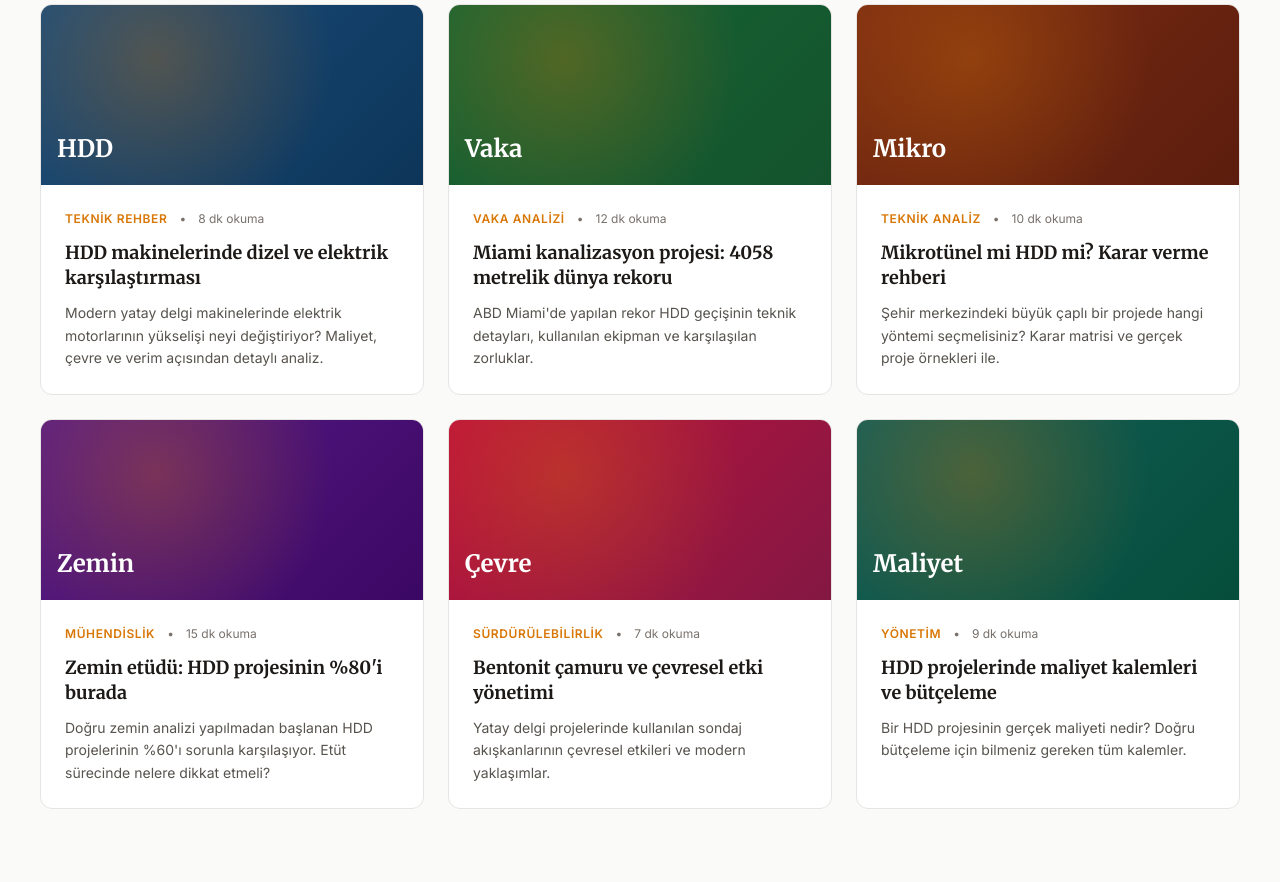
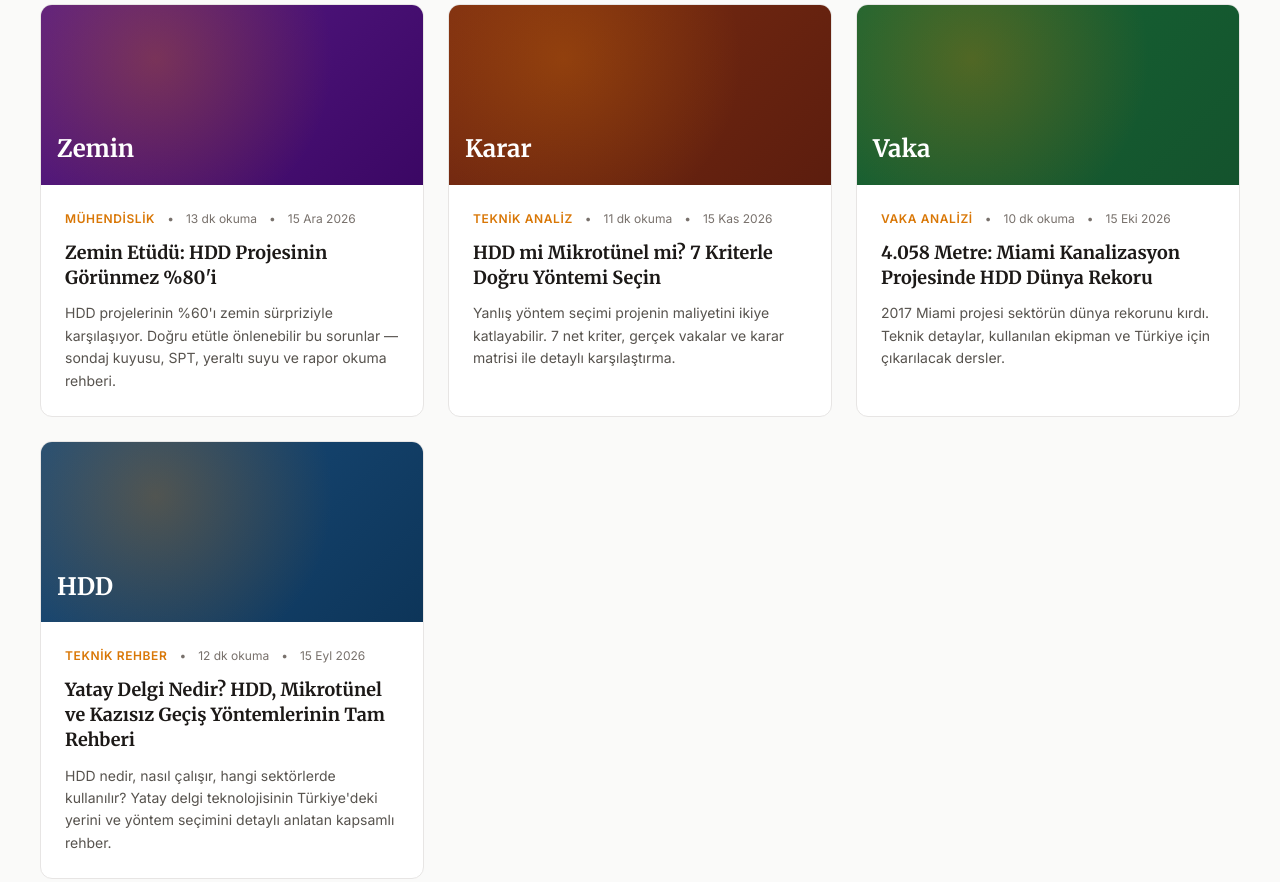
Before and after one commit to yalibuk/yataydelgi-site, a plain HTML site: page index.html in a window 1280 px wide. Shown: the part 3957-4839 px from the top of the page. Drawn offline with Linux system fonts and the light colour scheme.

Commit message:
Add files via upload

```diff
--- a/index.html
+++ b/index.html
@@ -1558,7 +1558,58 @@
     </div>
 
     <div class="articles-grid">
-      <article class="article-card">
+      <a href="makale-4-zemin-etudu.html" class="article-card" style="text-decoration: none; color: inherit;">
+        <div class="article-cover cover-4">
+          <div class="article-cover-text">Zemin</div>
+        </div>
+        <div class="article-body">
+          <div class="article-meta">
+            <span class="article-cat">Mühendislik</span>
+            <span>•</span>
+            <span>13 dk okuma</span>
+            <span>•</span>
+            <span>15 Ara 2026</span>
+          </div>
+          <h3>Zemin Etüdü: HDD Projesinin Görünmez %80'i</h3>
+          <p>HDD projelerinin %60'ı zemin sürpriziyle karşılaşıyor. Doğru etütle önlenebilir bu sorunlar — sondaj kuyusu, SPT, yeraltı suyu ve rapor okuma rehberi.</p>
+        </div>
+      </a>
+
+      <a href="makale-3-hdd-mikrotunel.html" class="article-card" style="text-decoration: none; color: inherit;">
+        <div class="article-cover cover-3">
+          <div class="article-cover-text">Karar</div>
+        </div>
+        <div class="article-body">
+          <div class="article-meta">
+            <span class="article-cat">Teknik Analiz</span>
+            <span>•</span>
+            <span>11 dk okuma</span>
+            <span>•</span>
+            <span>15 Kas 2026</span>
+          </div>
+          <h3>HDD mi Mikrotünel mi? 7 Kriterle Doğru Yöntemi Seçin</h3>
+          <p>Yanlış yöntem seçimi projenin maliyetini ikiye katlayabilir. 7 net kriter, gerçek vakalar ve karar matrisi ile detaylı karşılaştırma.</p>
+        </div>
+      </a>
+
+      <a href="makale-2-miami-rekoru.html" class="article-card" style="text-decoration: none; color: inherit;">
+        <div class="article-cover cover-2">
+          <div class="article-cover-text">Vaka</div>
+        </div>
+        <div class="article-body">
+          <div class="article-meta">
+            <span class="article-cat">Vaka Analizi</span>
+            <span>•</span>
+            <span>10 dk okuma</span>
+            <span>•</span>
+            <span>15 Eki 2026</span>
+          </div>
+          <h3>4.058 Metre: Miami Kanalizasyon Projesinde HDD Dünya Rekoru</h3>
+          <p>2017 Miami projesi sektörün dünya rekorunu kırdı. Teknik detaylar, kullanılan ekipman ve Türkiye için çıkarılacak dersler.</p>
+        </div>
+      </a>
+
+      <a href="makale-1-yatay-delgi-nedir.html" class="article-card" style="text-decoration: none; color: inherit;">
         <div class="article-cover">
           <div class="article-cover-text">HDD</div>
         </div>
@@ -1566,87 +1617,14 @@
           <div class="article-meta">
             <span class="article-cat">Teknik Rehber</span>
             <span>•</span>
-            <span>8 dk okuma</span>
-          </div>
-          <h3>HDD makinelerinde dizel ve elektrik karşılaştırması</h3>
-          <p>Modern yatay delgi makinelerinde elektrik motorlarının yükselişi neyi değiştiriyor? Maliyet, çevre ve verim açısından detaylı analiz.</p>
-        </div>
-      </article>
-
-      <article class="article-card">
-        <div class="article-cover cover-2">
-          <div class="article-cover-text">Vaka</div>
-        </div>
-        <div class="article-body">
-          <div class="article-meta">
-            <span class="article-cat">Vaka Analizi</span>
+            <span>12 dk okuma</span>
             <span>•</span>
-            <span>12 dk okuma</span>
-          </div>
-          <h3>Miami kanalizasyon projesi: 4058 metrelik dünya rekoru</h3>
-          <p>ABD Miami'de yapılan rekor HDD geçişinin teknik detayları, kullanılan ekipman ve karşılaşılan zorluklar.</p>
-        </div>
-      </article>
-
-      <article class="article-card">
-        <div class="article-cover cover-3">
-          <div class="article-cover-text">Mikro</div>
-        </div>
-        <div class="article-body">
-          <div class="article-meta">
-            <span class="article-cat">Teknik Analiz</span>
-            <span>•</span>
-            <span>10 dk okuma</span>
-          </div>
-          <h3>Mikrotünel mi HDD mi? Karar verme rehberi</h3>
-          <p>Şehir merkezindeki büyük çaplı bir projede hangi yöntemi seçmelisiniz? Karar matrisi ve gerçek proje örnekleri ile.</p>
-        </div>
-      </article>
-
-      <article class="article-card">
-        <div class="article-cover cover-4">
-          <div class="article-cover-text">Zemin</div>
-        </div>
-        <div class="article-body">
-          <div class="article-meta">
-            <span class="article-cat">Mühendislik</span>
-            <span>•</span>
-            <span>15 dk okuma</span>
-          </div>
-          <h3>Zemin etüdü: HDD projesinin %80'i burada</h3>
-          <p>Doğru zemin analizi yapılmadan başlanan HDD projelerinin %60'ı sorunla karşılaşıyor. Etüt sürecinde nelere dikkat etmeli?</p>
-        </div>
-      </article>
-
-      <article class="article-card">
-        <div class="article-cover cover-5">
-          <div class="article-cover-text">Çevre</div>
-        </div>
-        <div class="article-body">
-          <div class="article-meta">
-            <span class="article-cat">Sürdürülebilirlik</span>
-            <span>•</span>
-            <span>7 dk okuma</span>
-          </div>
-          <h3>Bentonit çamuru ve çevresel etki yönetimi</h3>
-          <p>Yatay delgi projelerinde kullanılan sondaj akışkanlarının çevresel etkileri ve modern yaklaşımlar.</p>
-        </div>
-      </article>
-
-      <article class="article-card">
-        <div class="article-cover cover-6">
-          <div class="article-cover-text">Maliyet</div>
-        </div>
-        <div class="article-body">
-          <div class="article-meta">
-            <span class="article-cat">Yönetim</span>
-            <span>•</span>
-            <span>9 dk okuma</span>
-          </div>
-          <h3>HDD projelerinde maliyet kalemleri ve bütçeleme</h3>
-          <p>Bir HDD projesinin gerçek maliyeti nedir? Doğru bütçeleme için bilmeniz gereken tüm kalemler.</p>
-        </div>
-      </article>
+            <span>15 Eyl 2026</span>
+          </div>
+          <h3>Yatay Delgi Nedir? HDD, Mikrotünel ve Kazısız Geçiş Yöntemlerinin Tam Rehberi</h3>
+          <p>HDD nedir, nasıl çalışır, hangi sektörlerde kullanılır? Yatay delgi teknolojisinin Türkiye'deki yerini ve yöntem seçimini detaylı anlatan kapsamlı rehber.</p>
+        </div>
+      </a>
     </div>
   </div>
 </section>
```
